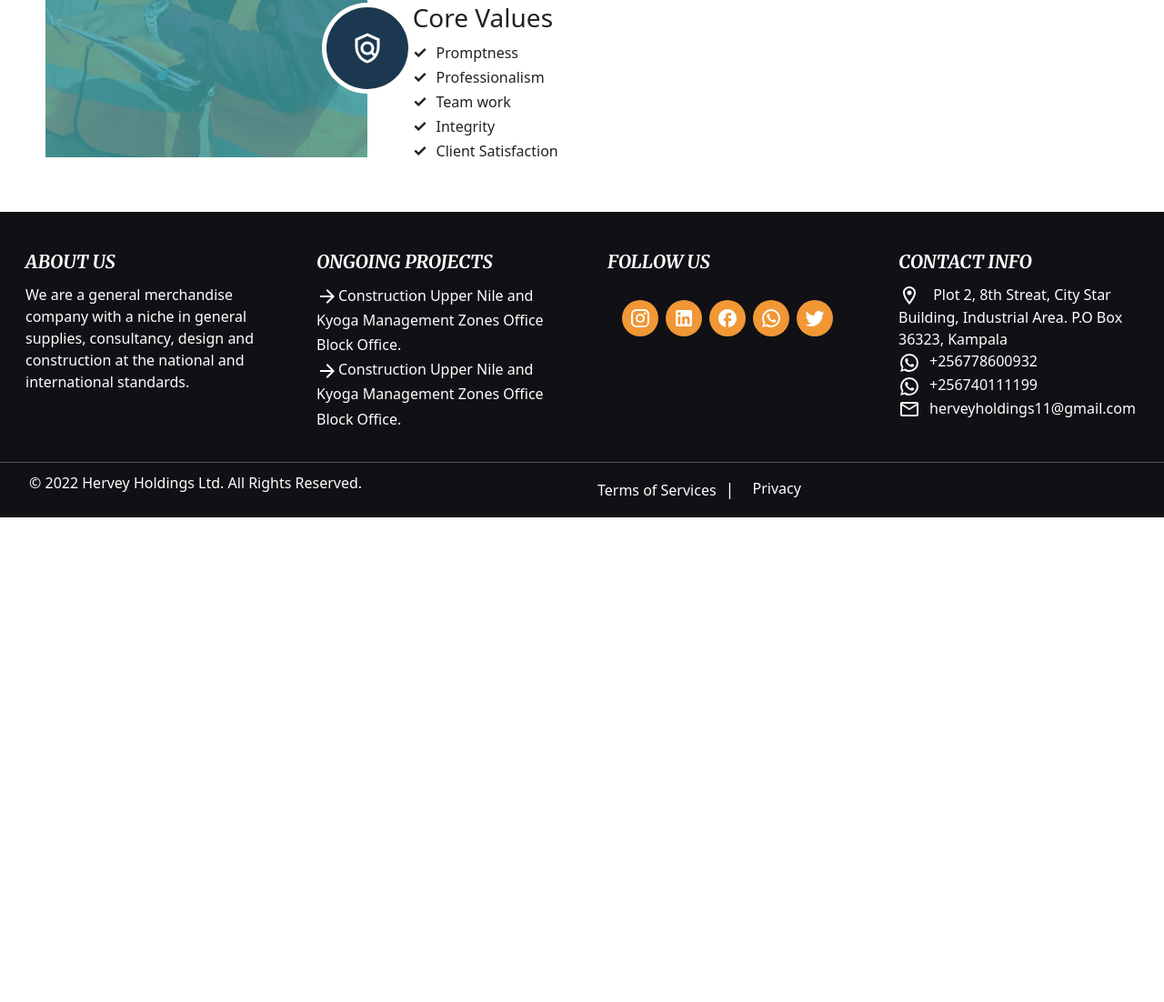
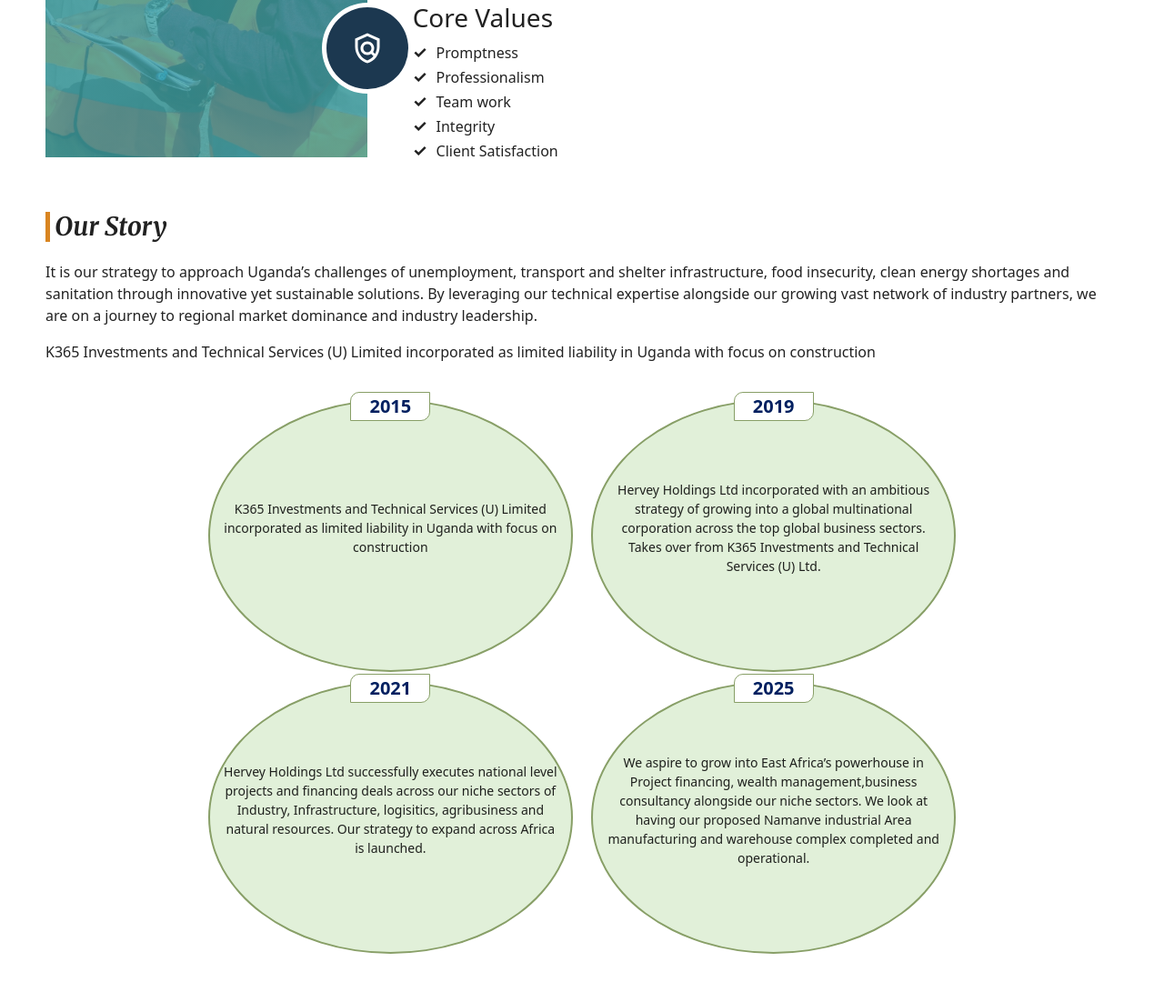
Before and after one commit to KimeraMoses/HerveyHoldings, a React app: page /about-us in a window 1280 px wide. Shown: the part 1349-2451 px from the top of the page at 91% size. Before the commit the page ends 1918 px from the top, so only its background shows below. Built offline with nearby package versions, Linux system fonts and the light colour scheme.

Commit message:
New: added our story section

```diff
--- a/src/components/Pages/AboutUs/AboutUs.js
+++ b/src/components/Pages/AboutUs/AboutUs.js
@@ -5,6 +5,7 @@
 import Breadcrumb from "../Breadcrumb/Breadcrumb";
 import MisionVision from "./MissionVision/MisionVision";
 import SectionTitle from "../../HomePage/SectionTitle/SectionTitle";
+import OurStory from "./OurStory/OurStory";
 
 const AboutUs = () => {
   useEffect(() => {
@@ -16,6 +17,7 @@
       <div className={classes.about_us_content_wrapper}>
         <About />
         <MisionVision />
+        <OurStory/>
       </div>
     </div>
   );
--- /dev/null
+++ b/src/components/Pages/AboutUs/OurStory/OurStory.js
@@ -0,0 +1,53 @@
+import React from "react";
+import { Col, Row } from "react-bootstrap";
+import classes from "./OurStory.module.css";
+
+const Story = (props) => {
+  const { year, paragraph } = props;
+  return (
+    <Col md={4} sm={12} className={classes.story_line_single}>
+      <div className={classes.story_year}>{year}</div>
+      <div className={classes.story_line}>
+        <p>{paragraph}</p>
+      </div>
+    </Col>
+  );
+};
+
+const OurStory = () => {
+  return (
+    <div className={classes.our_story_wrapper}>
+      <h3 className={classes.section__title}>Our Story</h3>
+      <p>
+        It is our strategy to approach Uganda’s challenges of unemployment,
+        transport and shelter infrastructure, food insecurity, clean energy
+        shortages and sanitation through innovative yet sustainable solutions.
+        By leveraging our technical expertise alongside our growing vast network
+        of industry partners, we are on a journey to regional market dominance
+        and industry leadership.
+      </p>
+      K365 Investments and Technical Services (U) Limited incorporated as
+      limited liability in Uganda with focus on construction
+      <Row className={classes.story_line_wrapper}>
+        <Story
+          year="2015"
+          paragraph="K365 Investments and Technical Services (U) Limited incorporated as limited liability in Uganda with focus on construction"
+        />
+        <Story
+          year="2019"
+          paragraph="Hervey Holdings Ltd incorporated with an ambitious strategy of growing into a global multinational corporation across the top global business sectors. Takes over from K365 Investments and Technical Services (U) Ltd."
+        />
+        <Story
+          year="2021"
+          paragraph="Hervey Holdings Ltd successfully executes national level projects and financing deals across our niche sectors of Industry, Infrastructure, logisitics, agribusiness and natural resources. Our strategy to expand across Africa is launched."
+        />
+        <Story
+          year="2025"
+          paragraph="We aspire to grow into East Africa’s powerhouse in Project financing, wealth management,business consultancy alongside our niche sectors. We look at having our proposed Namanve industrial Area manufacturing and warehouse complex completed and operational."
+        />
+      </Row>
+    </div>
+  );
+};
+
+export default OurStory;
--- /dev/null
+++ b/src/components/Pages/AboutUs/OurStory/OurStory.module.css
@@ -0,0 +1,57 @@
+.our_story_wrapper {
+  padding: 30px 0;
+}
+.section__title {
+  margin-bottom: 1.3rem;
+  font-family: "Merriweather", serif;
+  font-style: italic;
+  font-weight: 600;
+  border-left: 5px solid var(--secondary_color);
+  padding-left: 5px;
+}
+.story_line_wrapper{
+    padding: 40px 0;
+    display: flex;
+    justify-content: center;
+}
+.story_line_single {
+  background-color: #e1f0d9;
+  max-width: 300px;
+  height: 300px;
+  border-radius: 50%;
+  padding: 30px;
+  display: flex;
+  align-items: center;
+  justify-content: center;
+  box-sizing: border-box;
+  position: relative;
+  text-align: center;
+  border: 2px solid #889f67;
+  margin: 10px;
+}
+
+.story_year {
+  position: absolute;
+  top: -10px;
+  background-color: #ffffff;
+  border: 1px solid #889f67;
+  padding: 0 20px;
+  border-top-left-radius: 10px;
+  border-bottom-right-radius: 10px;
+  font-size: 20px;
+  font-weight: bold;
+  color: #002060;
+
+}
+.story_line {
+  font-size: 14px;
+  margin: 0;
+  padding: 0;
+}
+
+@media screen and (max-width: 689px) {
+    .story_line_single{
+        width: 300px!important;
+        margin: 20px;
+    }
+}
--- a/src/components/Pages/Services/ServicePage.js
+++ b/src/components/Pages/Services/ServicePage.js
@@ -18,6 +18,28 @@
           return <ServiceDetailsCard service={service} key={index} />;
         })}
       </div>
+      <div className={classes.extra_services_wrapper}>
+        <p>
+          As a company, we also get involved in additional design works such as
+          drainages, sewage systems, modifications of structural units, steel
+          reinforcement etc. during the construction process. We focus on
+          various types of construction projects which include:
+        </p>
+        <ul>
+          <li>Building-commercial housing or business building</li>
+          <li>Electrical -electrical systems</li>
+          <li>Mechanical - plumbing, heating or air conditioning</li>
+          <li>
+            Highway or Heavy - bridges, airports, waterways and wastewater
+            systems
+          </li>
+          <li>Tree Cutting and Transportation of Wood and Timber</li>
+        </ul>
+        {/* In events where sub-contracts specialized work to other sub-consultants,
+        supervises these sub-consultants to ensure quality control, good
+        workmanship, and timely implementation of those services. */}
+        <p></p>
+      </div>
     </div>
   );
 };
--- a/src/components/Pages/Services/ServicePage.module.css
+++ b/src/components/Pages/Services/ServicePage.module.css
@@ -1,3 +1,19 @@
+
 .service_details_wrapper{
-    padding: 20px 0;
+    padding: 20px 0 0;
 }
+
+.extra_services_wrapper{
+    padding: 0 30px 30px;
+}
+.extra_services_wrapper ul li::before{
+    background-color: var(--dav__secondary_color);
+    border-radius: 50%;
+    content: "";
+    display: inline-block;
+    height: 8px;
+    margin-bottom: 2px;
+    margin-left: -1em;
+    margin-right: 10px;
+    width: 8px;
+}
```
